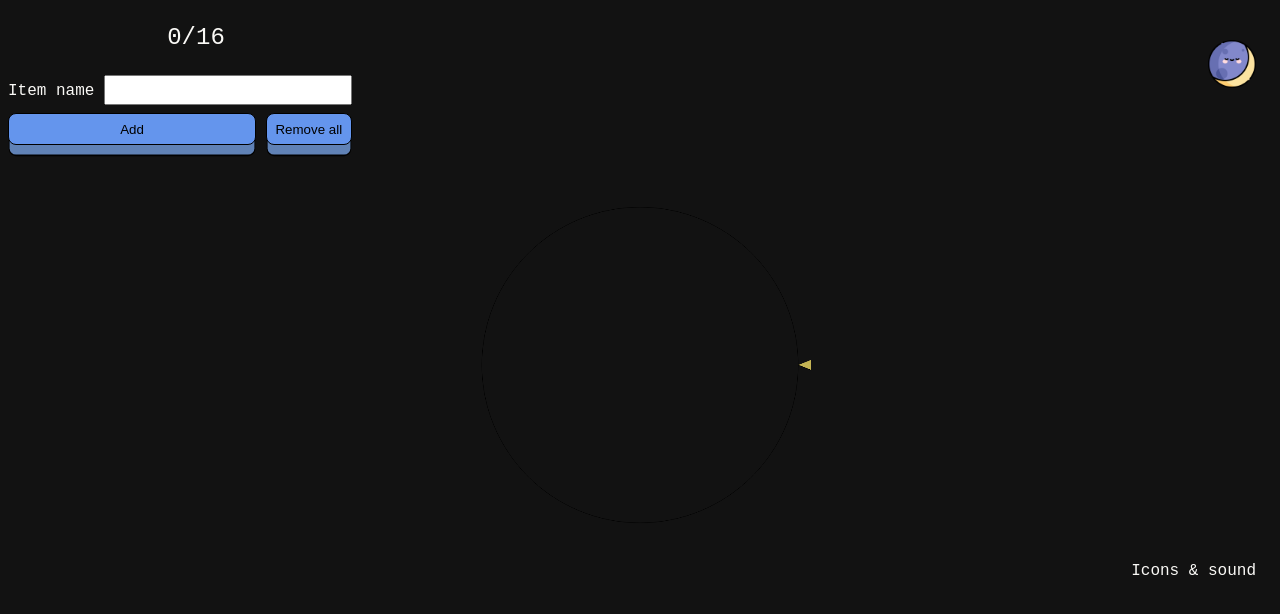
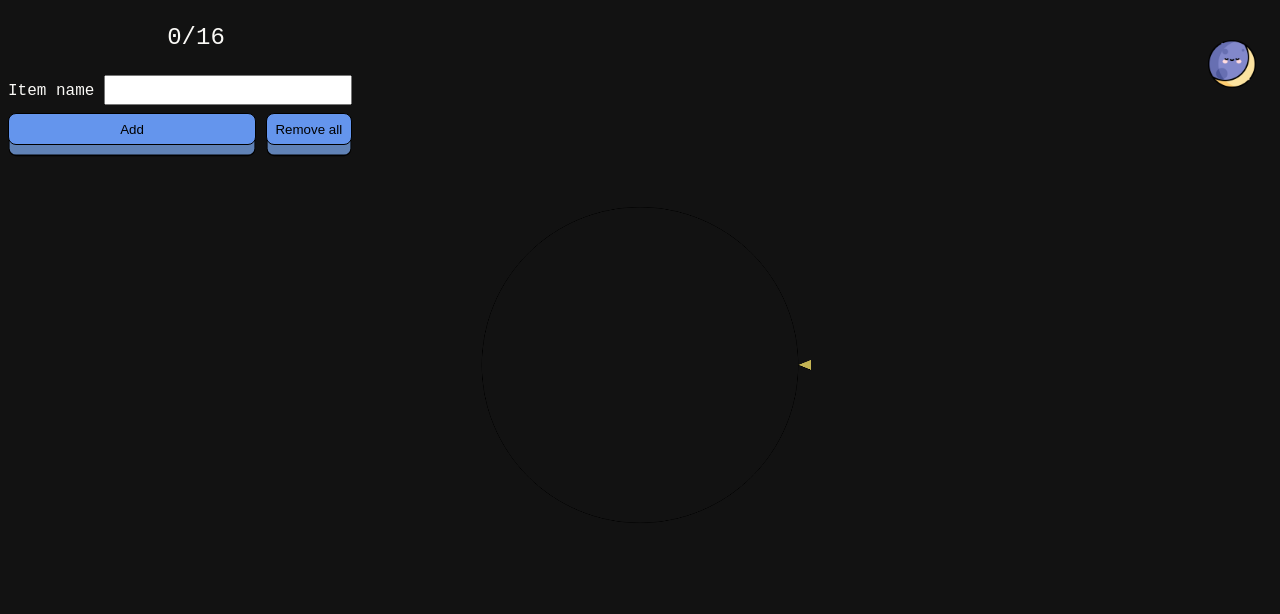
Before and after one commit to atiwary17/TimeTraveler-Tales, a website built with webpack: page index.html in a window 1280 px wide. Built offline with nearby package versions, Linux system fonts and the light colour scheme.

Commit message:
Update index.html

```diff
--- a/index.html
+++ b/index.html
@@ -42,7 +42,7 @@
             Sound
           </a>
       </div>
-      <p>Icons & sound</p>
+      <p></p>
     </footer>
 
   </body>
```
